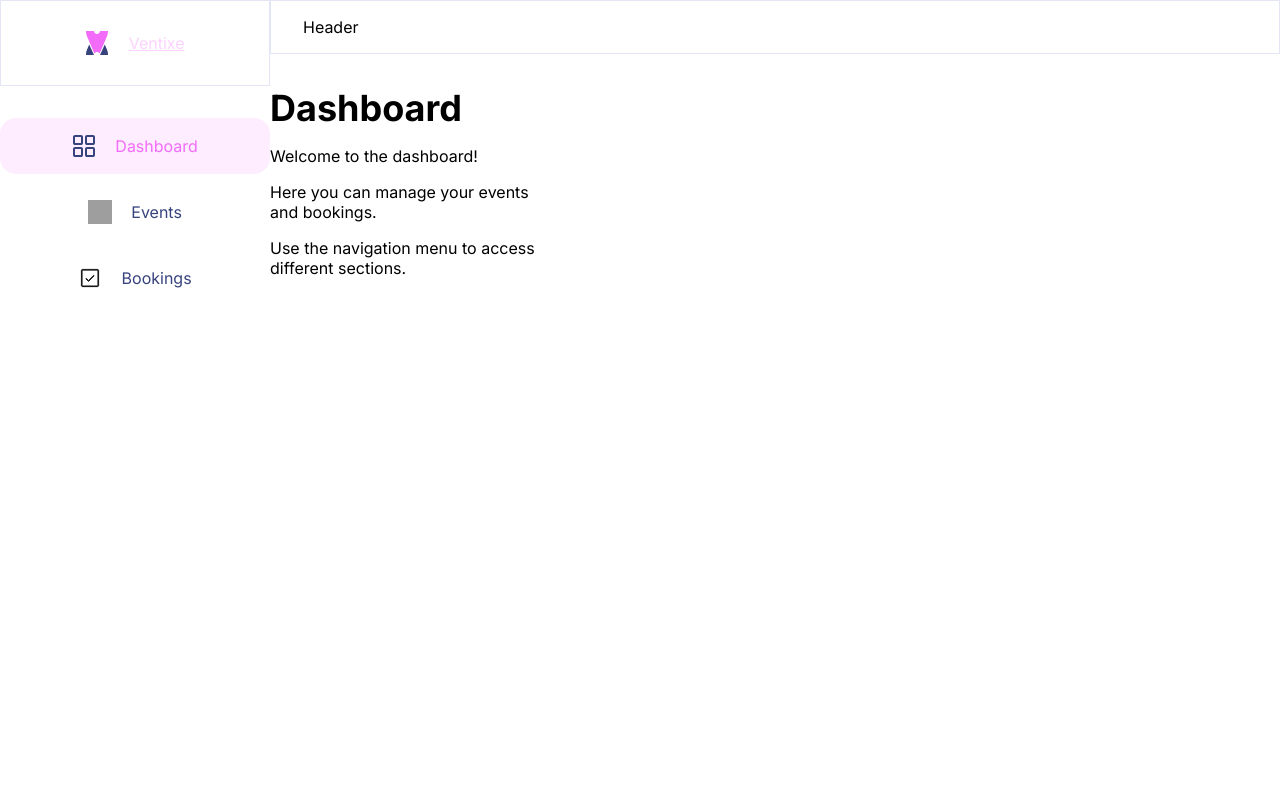
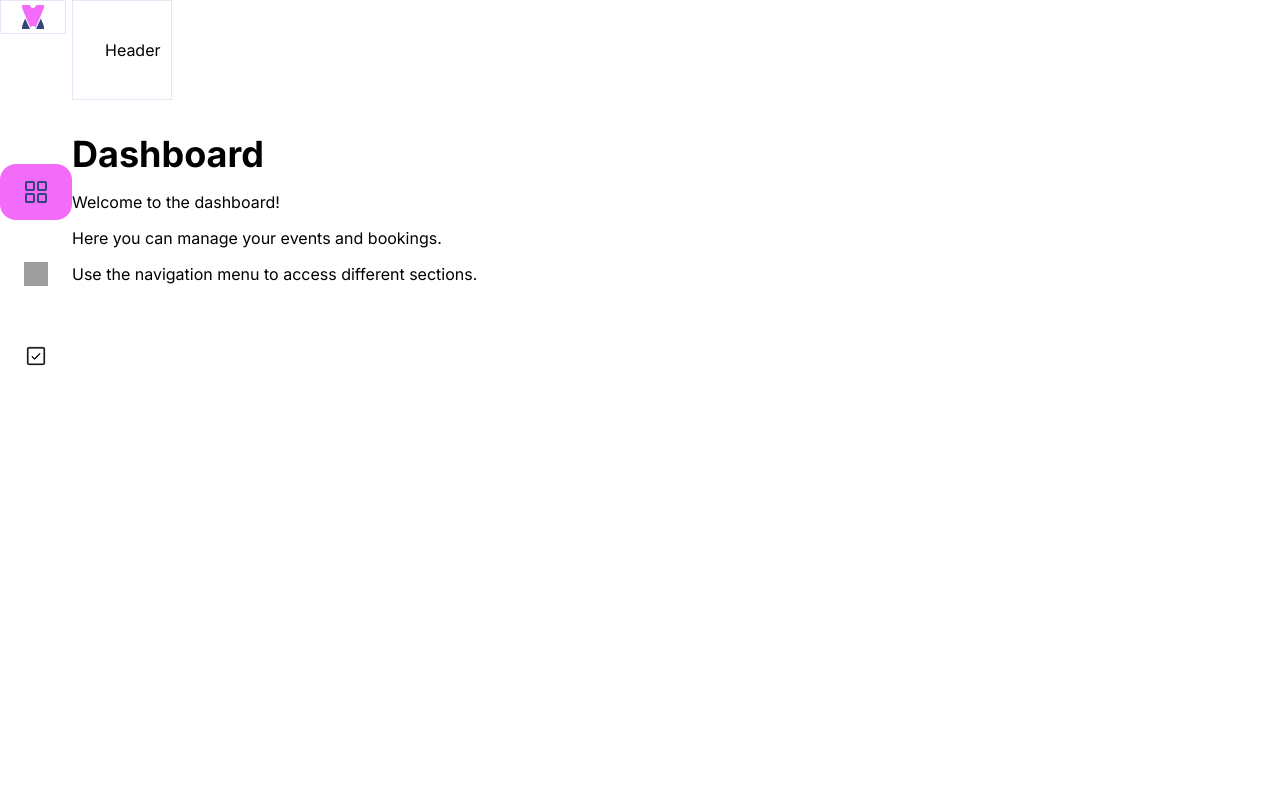
Before and after one commit to win24ventixe/Frontend, a React (Vite) app: page / in a window 1280 px wide. Shown: the top 800 px of the page. Built offline with nearby package versions, Linux system fonts and the light colour scheme; grey boxes are pictures that could not be loaded.

Commit message:
Desigening.

```diff
--- a/src/App.css
+++ b/src/App.css
@@ -117,12 +117,50 @@ html, body {
 
 .portal {
     display: grid;
+    grid-template-columns: 1fr;
+    grid-template-areas: "logo top main";
+    height: 100dvh;
+    span {
+        display: none;
+    }
+    .logotype {
+        grid-area: logo;
+        border: 1px solid var(--border-color);
+        padding: 1rem 2rem;
+        display: flex;
+        justify-content: center;
+        align-items: center;
+        gap: 1.2rem;
+        height: 25px;
+        width: 25px;
+    }
+     .top {
+        grid-area: top;
+         border: 1px solid var(--border-color);
+            padding: 1rem 2rem;
+            display: grid;
+            grid-template-columns: 1fr auto auto auto;
+            gap: 3rem;
+            align-items: center;
+            margin-bottom: 2rem;
+        height: 100px;
+         width: 100px;
+     }
+    @media (width >= 768px) {
+        grid-template-columns:  1fr;
+        grid-template-rows: 1fr 1fr;
+        grid-template-areas: "logo top" "side main";
+
+    }
+     @media (width >= 1400px) {
+        display: grid;
         grid-template-columns: minmax(50px, 270px) 1fr;
         grid-template-rows: auto 1fr;
         grid-template-areas: "logo top" "side main";
         height: 100dvh;
-
-
+        span {
+        display: block;
+        }
         .logotype {
             grid-area: logo;
             border: 1px solid var(--border-color);
@@ -159,6 +197,10 @@ html, body {
             background-color: var(--background-color);
         }
     }
+
+
+}
+
 #footer{
     display: grid;
     gap: 3rem;
@@ -215,9 +257,17 @@ h6 {
 }
 
 /* nav link */
+
+
 .nav-links {
     margin: 2rem 0;
+    display: none;
 
+    @media (width >= 768px) {
+        display: flex;
+        flex-direction: column;
+        gap: 1rem;
+       cursor: pointer;
 
         .nav-link {
             font-size: 1em;
@@ -238,23 +288,53 @@ h6 {
                 width: 1.5rem;
                 height: 1.5rem;
                 color: var(--navlink-text-color);
+                &:hover {
+                    color: var(--navlink-text-hover-color);
+                    background-color: var(--btn-pink-background-color);
+                    border-radius: 2rem;
+                }
+                &.active {
+                    color: var(--navlink-text-hover-color);
+                    background-color: var(--btn-pink-background-color);
+                    border-radius: 2rem;
+                }
+            }
+        }
+         .nav-link:hover{
+            color: var(--navlink-text-hover-color);
+            background-color: var(--btn-pink-background-color);
+            padding: 1rem 1.5rem;
+            border-radius: 2rem;
+        }
+
+         .nav-link.active {
+            color: var(--navlink-text-active-color);
+            background-color: var(--btn-pink-background-color);
         }
     }
 
-        .nav-link:hover {
+    @media (width >= 1400px) {
+        transition: background 0.3s ease;
+        span {
+            display: block;
+        }
+        .nav-link:hover{
             color: var(--navlink-text-hover-color);
             background-color: var(--navlink-background-hover-color);
             padding: 1rem 1.5rem;
             border-radius: 2rem;
-
         }
 
          .nav-link.active {
             color: var(--navlink-text-active-color);
             background-color: var(--navlink-background-active-color);
+            padding: 1rem 1.5rem;
+            border-radius: 2rem;
+
+        }
+    }
  }
 
-}
 
     .tab-links {
         font-size: 1em;
@@ -464,12 +544,29 @@ form {
 /* sections */
 #events {
     display: grid;
+    grid-template-columns: 1fr;
+    grid-template-rows: auto;
+    padding: 1rem;
+    margin: 2rem;
     gap: 3rem;
 
     .events-list {
         display: grid;
+        grid-template-columns: 1fr;
+        gap: 2rem;
+    }
+    @media (width >= 768px) {
+        .events-list {
+            display: grid;
+            grid-template-columns: repeat(2, 1fr);
+            gap: 2rem;
+        }
+    }
+    @media (width >= 1400px) {
+        .events-list {
+            display: grid;
             grid-template-columns: repeat(4, 1fr);
             gap: 2rem;
-
         }
     }
+}
--- a/src/assets/layouts/PortalLayout.jsx
+++ b/src/assets/layouts/PortalLayout.jsx
@@ -14,6 +14,7 @@ const PortalLayout = () => {
         <div className="portal">
             <Header />
             <Nav />
+
             <main>
                 <Outlet />
                 <Footer />
```
Lines whose indentation alone changed are shown as unchanged.
